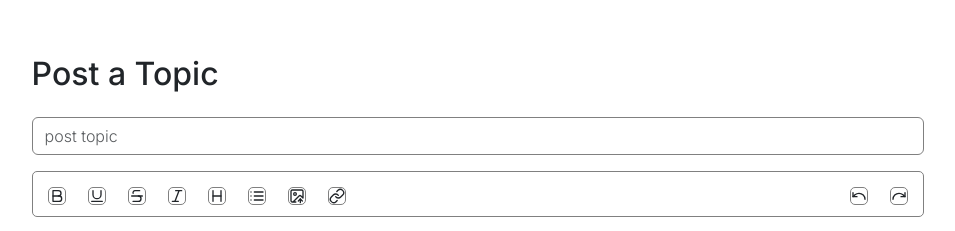
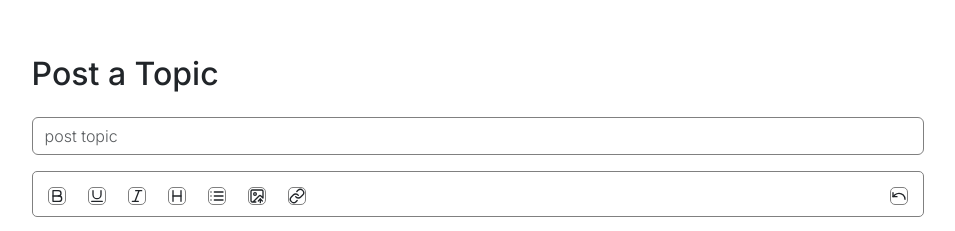
Before and after one commit to Fujinzeken/textEditor, a Next.js app: page / in a window 1280 px wide. Shown: the part 178-409 px from the top of the page, without its empty margins (162-1117 px from the left). Built offline with nearby package versions, Linux system fonts and the light colour scheme.

Commit message:
remove redo

```diff
--- a/src/components/Menu.tsx
+++ b/src/components/Menu.tsx
@@ -62,13 +62,7 @@ const Menu = ({ editor }) => {
         >
           <Underline size={16} />
         </button>
-        <button
-          onClick={() => editor.chain().focus().toggleStrike().run()}
-          disabled={!editor.can().chain().focus().toggleStrike().run()}
-          className={editor.isActive("strike") ? "is-active" : ""}
-        >
-          <Strikethrough size={16} />
-        </button>
+
         <button
           onClick={() => editor.chain().focus().toggleItalic().run()}
           disabled={!editor.can().chain().focus().toggleItalic().run()}
@@ -108,9 +102,6 @@ const Menu = ({ editor }) => {
         <button onClick={() => editor.chain().focus().undo().run()}>
           <Undo size={16} />
         </button>
-        <button onClick={() => editor.chain().focus().redo().run()}>
-          <Redo size={16} />
-        </button>
       </div>
     </div>
   );
```
